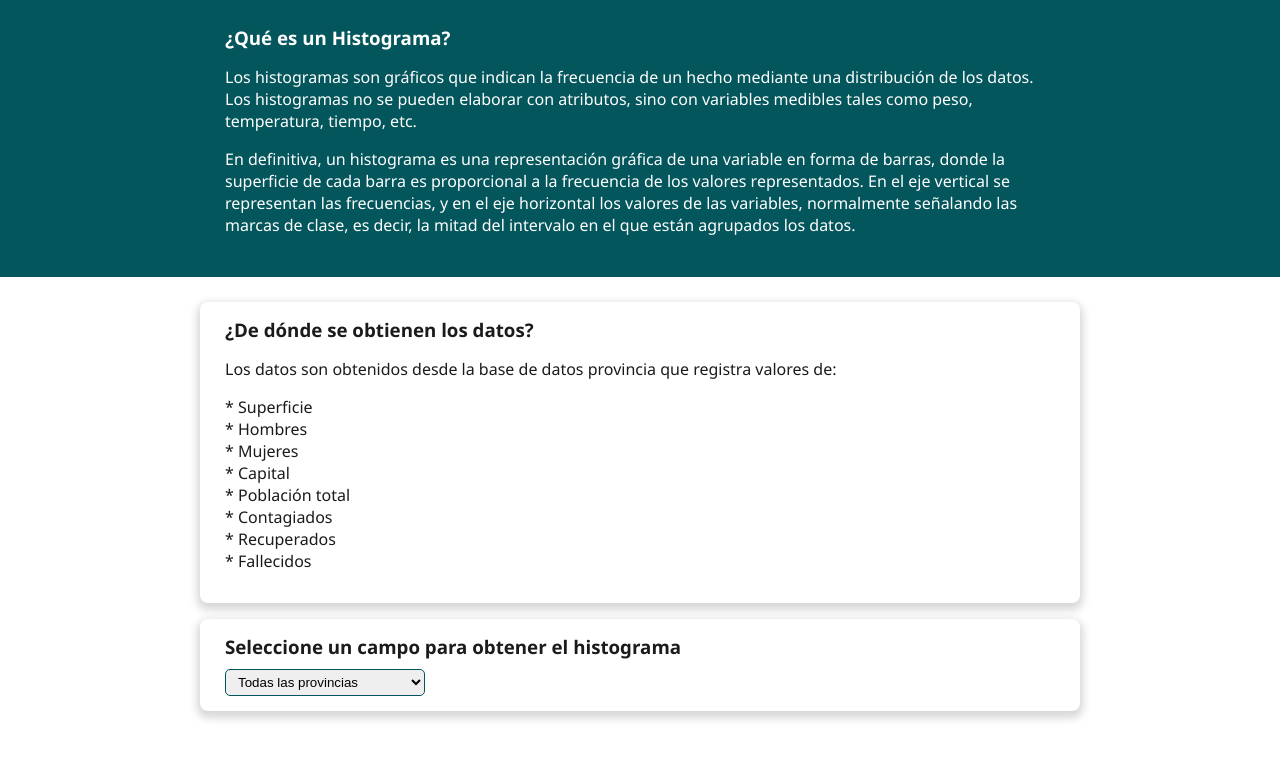
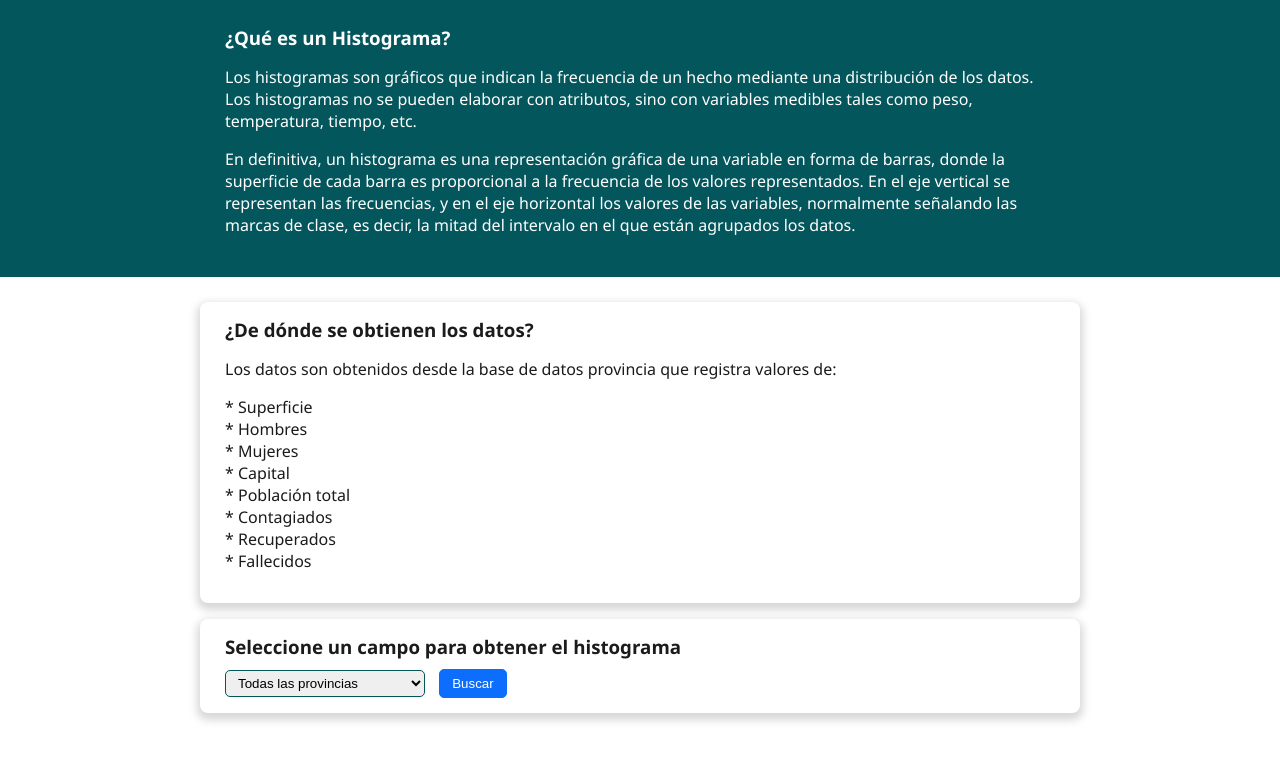
Before and after one commit to HenryGP14/WebServiceR, a plain HTML site: page Frontend/index.html in a window 1280 px wide. Drawn offline with Linux system fonts and the light colour scheme; no server answers.

Commit message:
Boton buscar

```diff
--- a/Frontend/css/style.css
+++ b/Frontend/css/style.css
@@ -26,6 +26,21 @@ header{
     box-shadow: 0px 4px 9px 3px rgb(0 0 0 / 16%);
 }
 
+.btn{
+    margin-top: 10px;
+    margin-right: 10px;
+    padding: 6px 12px;
+    border-radius: 5px;
+    border: 1px solid;
+    cursor: pointer;
+}
+.btn-primary{
+    color: #fff;
+    background-color: #0d6efd;
+    border-color: #0d6efd;
+}
+
+
 /*Elementos puros*/
 h3{
     margin: 0px;
--- a/Frontend/index.html
+++ b/Frontend/index.html
@@ -36,6 +36,7 @@
                     <option value="por_nombre">Por nombre</option>
                 </select>
                 <input type="hidden" value="" id="parametro">
+                <button id="btnBuscar" class="btn btn-primary">Buscar</button>
                 <img src="" id="imgPlot" alt=""/>
             </div>
         </main>
```
